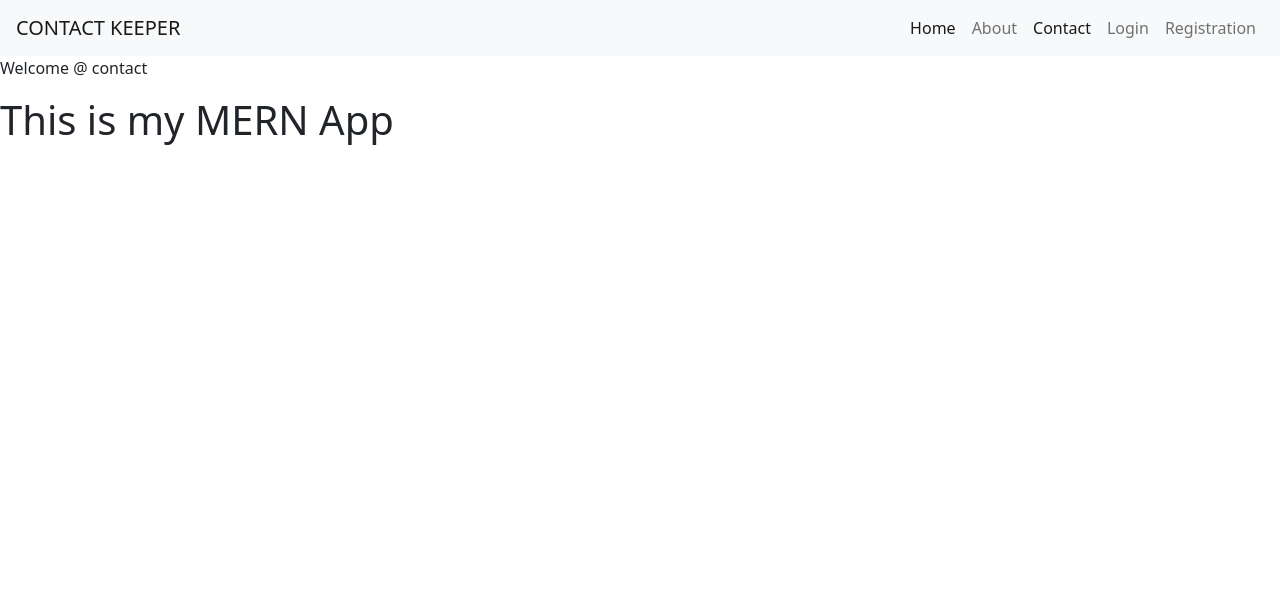
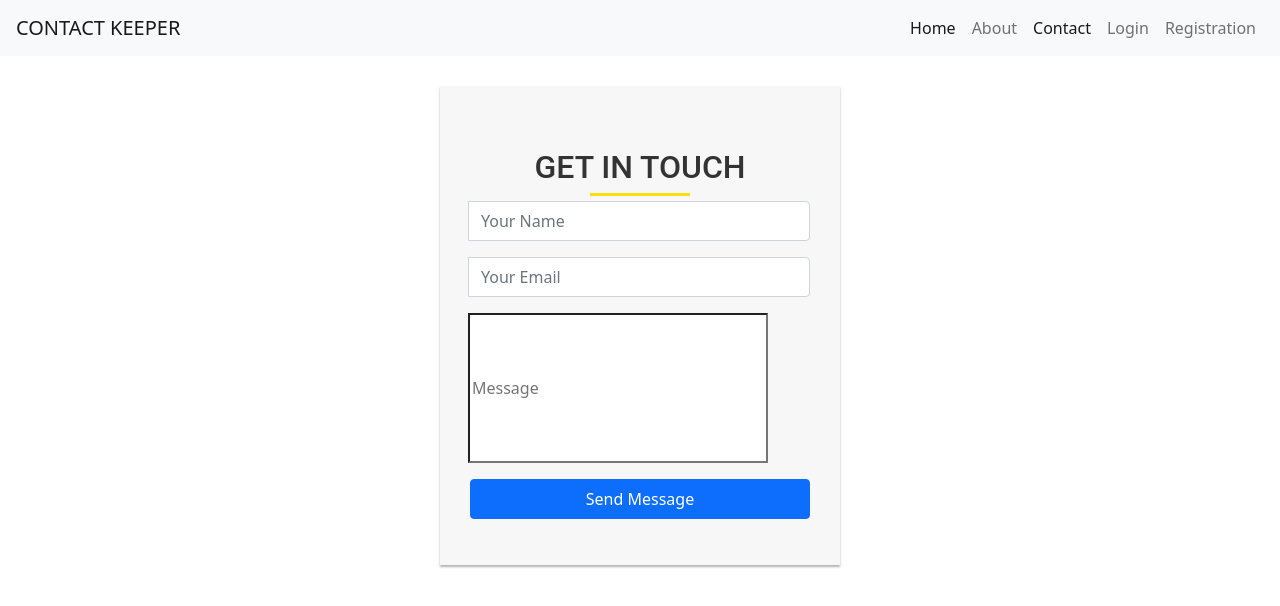
Before and after one commit to ahmedaltamas2/mernApp, a React (Create React App) app in the folder client/: page /contact in a window 1280 px wide. Shown: the top 606 px of the page. Built offline with nearby package versions, Linux system fonts and the light colour scheme.

Commit message:
create contact page

```diff
--- a/client/src/App.css
+++ b/client/src/App.css
@@ -251,3 +251,10 @@ h2::after {
 .carousel-indicators li.active {
 	background: #888!important;
 }
+
+.form-control-contact {
+	height: 150px;
+	width: 300px;
+	box-shadow: none;
+	color: #969fa4;
+}
--- a/client/src/components/Contact.js
+++ b/client/src/components/Contact.js
@@ -1,12 +1,45 @@
 import React from 'react'
+import { NavLink } from 'react-router-dom'
+function Login() {
+    return (
+        <>
+       <div class="login-form">
+    <form  method="post">
+        <h2 class="text-center">GET IN TOUCH</h2>
+        <div class="form-group">
+        	<div class="input-group">
+                <div class="input-group-prepend">
 
-const Contact = () => {
-    return (
-        <div>
-            <p>Welcome @ contact</p>
-            <h1>This is my MERN App</h1>
+                </div>
+                <input type="text" className="form-control"  placeholder="Your Name" required="required"/>
+            </div>
         </div>
+		<div class="form-group">
+            <div class="input-group" >
+                <div class="input-group-prepend">
+
+                </div>
+                <input type="password" className="form-control"  placeholder="Your Email" required="required"/>
+            </div>
+        </div>
+
+         <div class="form-group">
+        	<div class="input-group">
+                <div class="input-group-prepend">
+
+                </div>
+                <input type="text"  className="form-control-contact"  placeholder="Message" required="required"/>
+            </div>
+        </div>
+
+        <div class="form-group">
+            <button type="submit" class="btn btn-primary login-btn btn-block">Send Message</button>
+        </div>
+
+    </form>
+</div>
+        </>
     )
 }
 
-export default Contact
+export default Login
```
